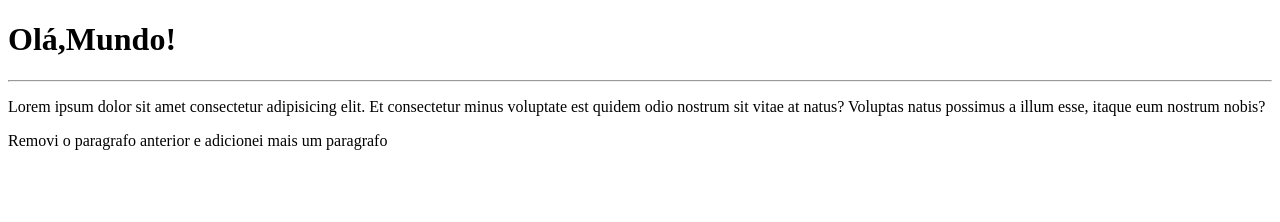
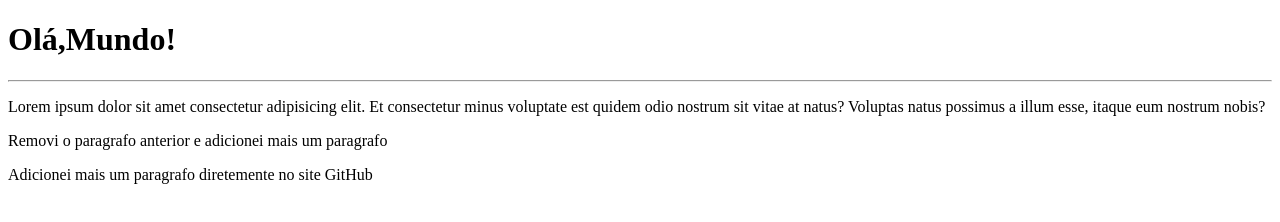
Before and after one commit to gctgil/Ola-Mundo, a plain HTML site: page pagina-exemplo/index.html in a window 1280 px wide. Drawn offline with Linux system fonts and the light colour scheme.

Commit message:
adicionei mais um paragrafo

```diff
--- a/pagina-exemplo/index.html
+++ b/pagina-exemplo/index.html
@@ -11,6 +11,7 @@
     <hr>
     <p>Lorem ipsum dolor sit amet consectetur adipisicing elit. Et consectetur minus voluptate est quidem odio nostrum sit vitae at natus? Voluptas natus possimus a illum esse, itaque eum nostrum nobis?</p>
     <p>Removi o paragrafo anterior e adicionei mais um paragrafo</p>
+  <p> Adicionei mais um paragrafo diretemente no site GitHub<p/>
 
 </body>
 </html>
```
